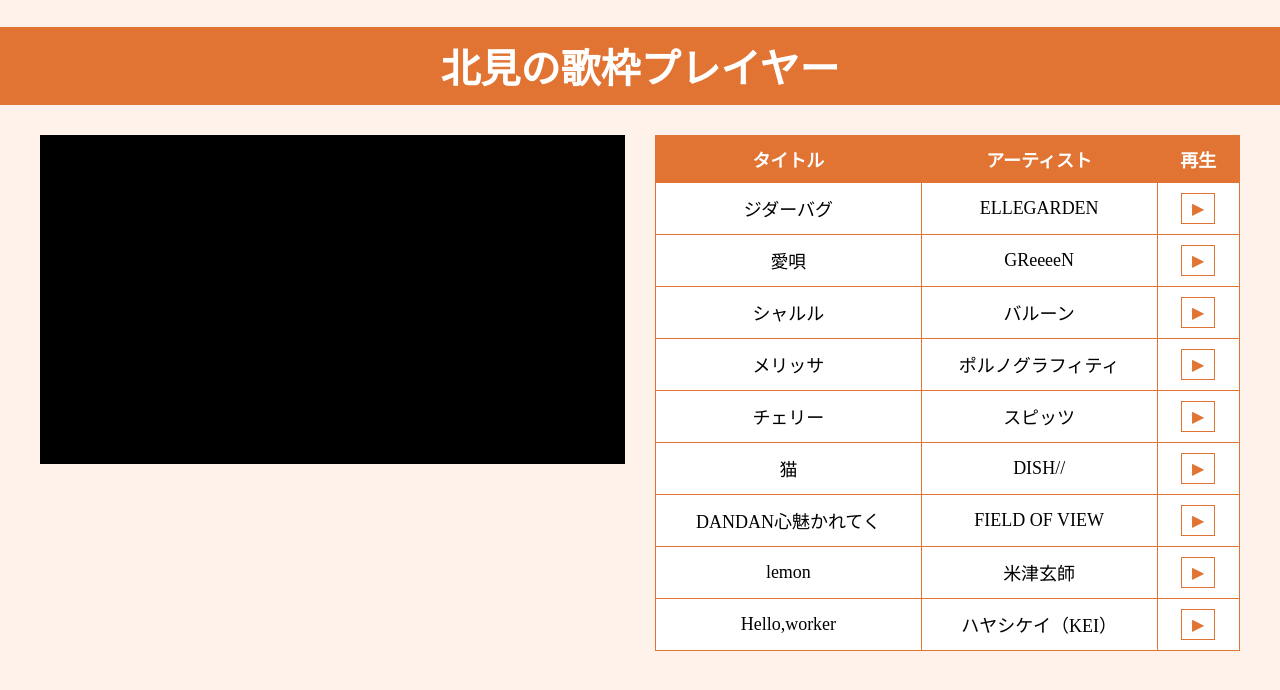
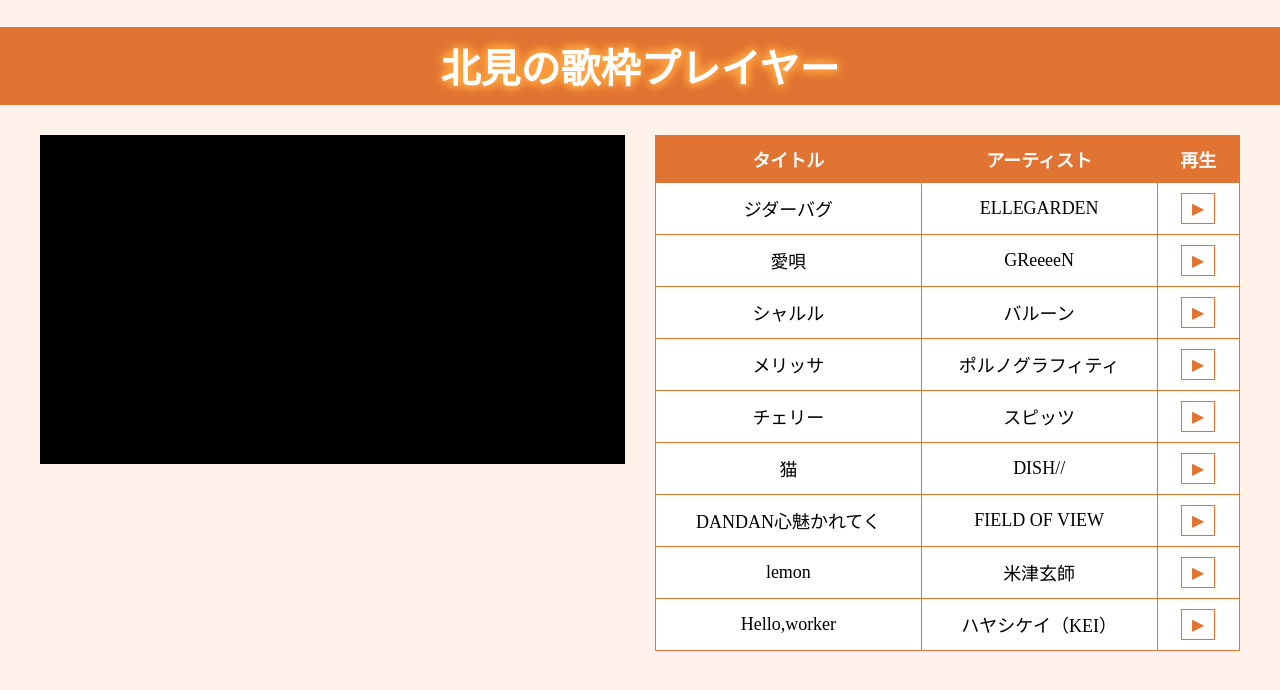
Before and after one commit to kokodoko512/kitaze, a plain HTML site: page index.html in a window 1280 px wide. Drawn offline with Linux system fonts and the light colour scheme.

Commit message:
Update test.css

```diff
--- a/test.css
+++ b/test.css
@@ -13,6 +13,7 @@ h1 {
     font-family: "玉ねぎ楷書激無料版v7改";
     color: white;
     padding: 10px;
+    text-shadow: 2px 2px 10px #ffa340, -2px 2px 10px #ffa340, 2px -2px 10px #ffa340, -2px -2px 10px #ffa340;
 }
 
 .html {
```
